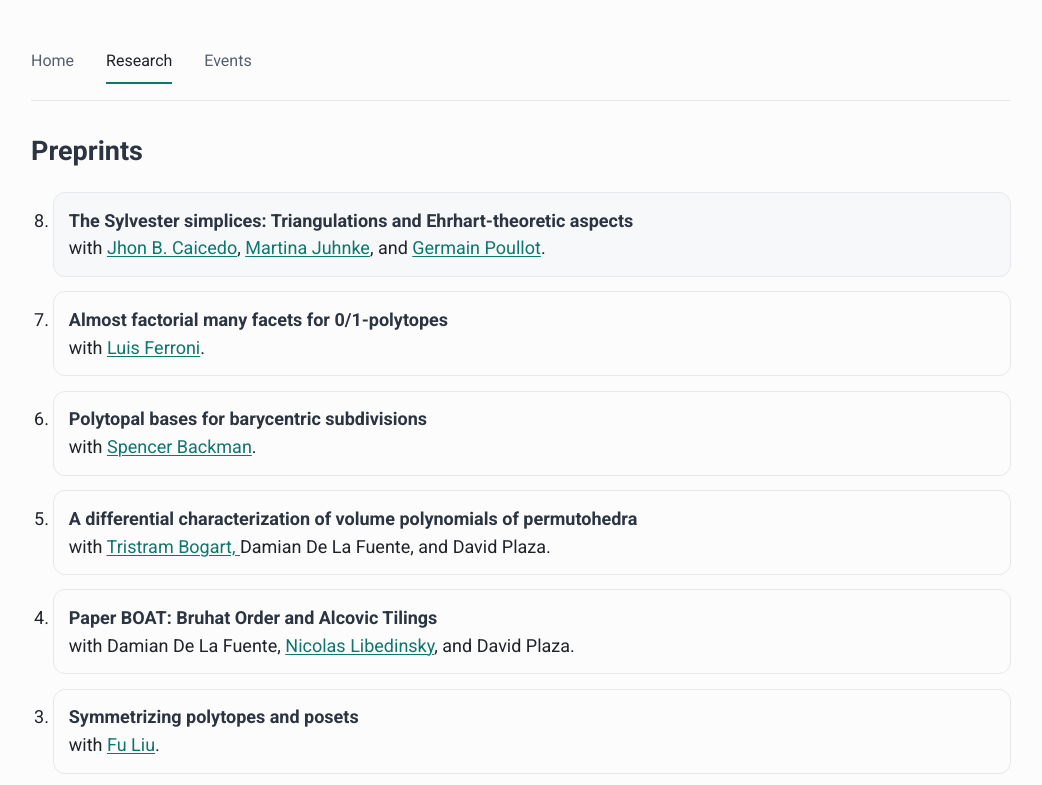
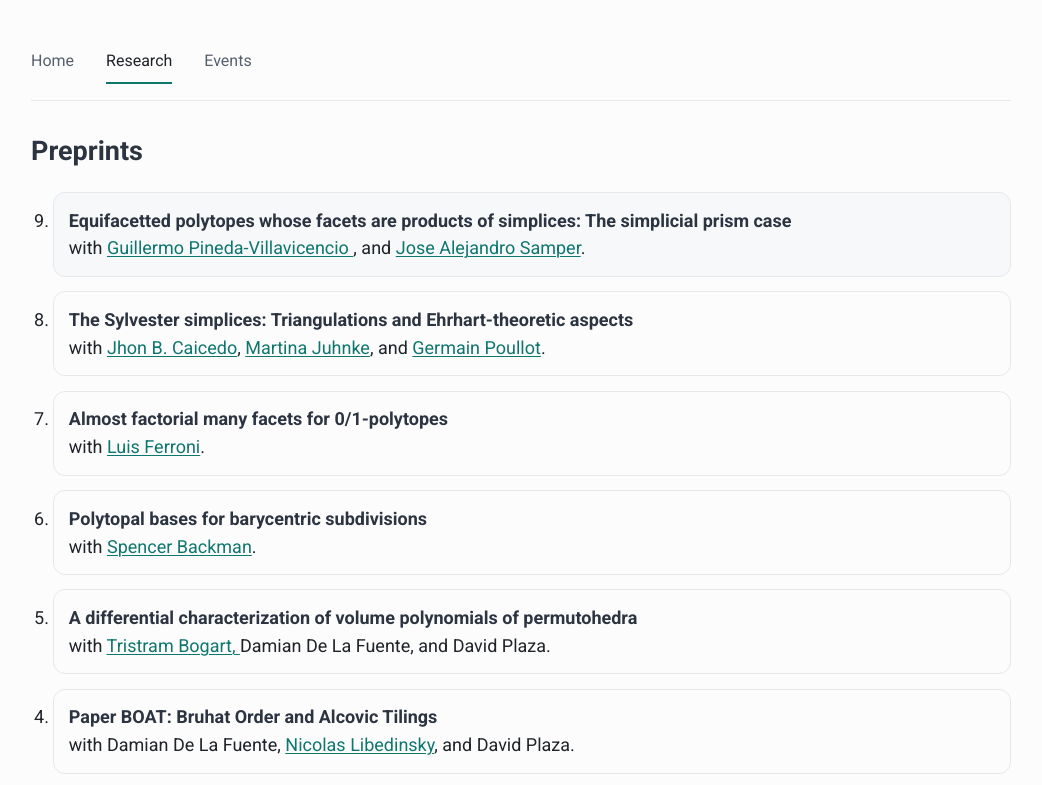
Before and after one commit to efecastillo/efecastillo.github.io, a plain HTML site: page research.html in a window 1280 px wide. Shown: the top 785 px of the page, without its empty margins (119-1161 px from the left). Drawn offline with Linux system fonts and the light colour scheme.

Commit message:
prismatical added

```diff
--- a/research.html
+++ b/research.html
@@ -17,6 +17,10 @@
     <div class="pubs">
         <h2>Preprints</h2>
         <ol reversed>
+
+            <li>
+                <a href="https://arxiv.org/abs/2610.32035" class="paper">Equifacetted polytopes whose facets are products of simplices: The simplicial prism case </a><br>
+								with <a href="https://www.guillermo.com.au/"> Guillermo Pineda-Villavicencio </a>, and <a href="https://sites.google.com/view/jose-alejandro-samper/home">Jose Alejandro Samper</a>.            </li>
 
             <li>
                 <a href="https://arxiv.org/abs/2609.23710" class="paper">The Sylvester simplices: Triangulations and Ehrhart-theoretic aspects</a><br>
```
